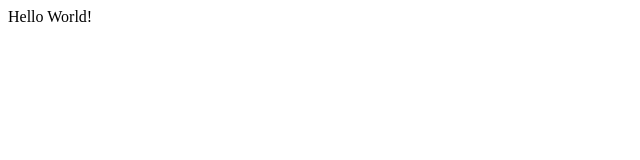
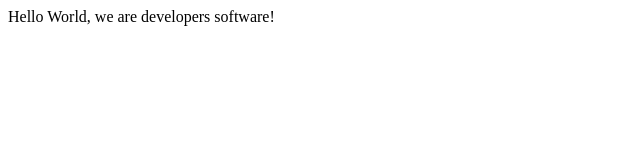
Before and after one commit to andywarui/html2, a plain HTML site: page index.html in a window 1280 px wide. Shown: the whole page, without its empty margins (0-640 px from the left). Drawn offline with Linux system fonts and the light colour scheme.

Commit message:
Update index.html

```diff
--- a/index.html
+++ b/index.html
@@ -9,7 +9,7 @@
   <body>
     <script src="https://cdn.freecodecamp.org/testable-projects-fcc/v1/bundle.js"></script>
 
-    <div>Hello World!</div>
+    <div>Hello World, we are developers software!</div>
     <script  src="js/index.js"></script>
   </body>
 </html>
```
